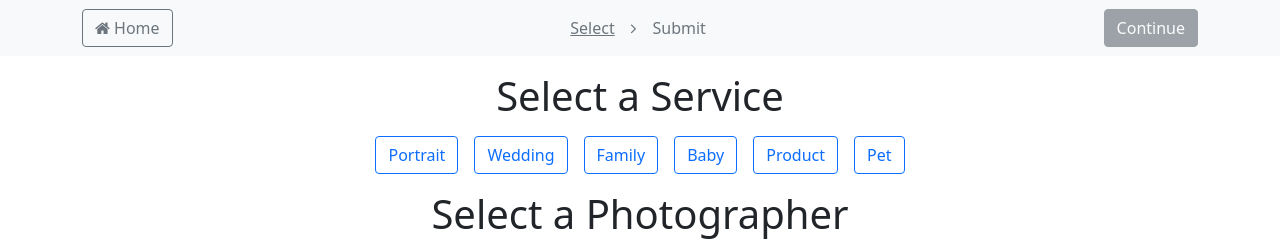
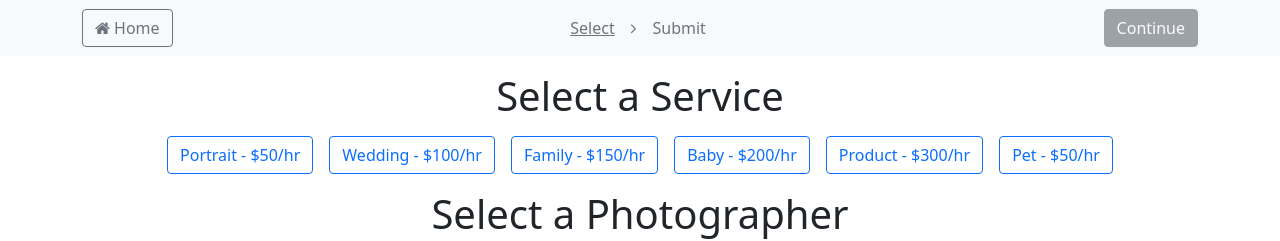
Before and after one commit to slh-git/seg3125-p1, a React (Create React App) app: page /booking/select in a window 1280 px wide. Shown: the top 241 px of the page. Built offline with nearby package versions, Linux system fonts and the light colour scheme.

Commit message:
added price to service selecting

```diff
--- a/src/pages/booking/select.js
+++ b/src/pages/booking/select.js
@@ -120,7 +120,7 @@ const Select = () => {
                 id={`service-btn-${index}`}
                 onClick={() => selectService(s)}
               >
-                {s.title}
+                {`${s.title} - $${s.price}/hr`}
               </button>
             </div>
           ))}
```
